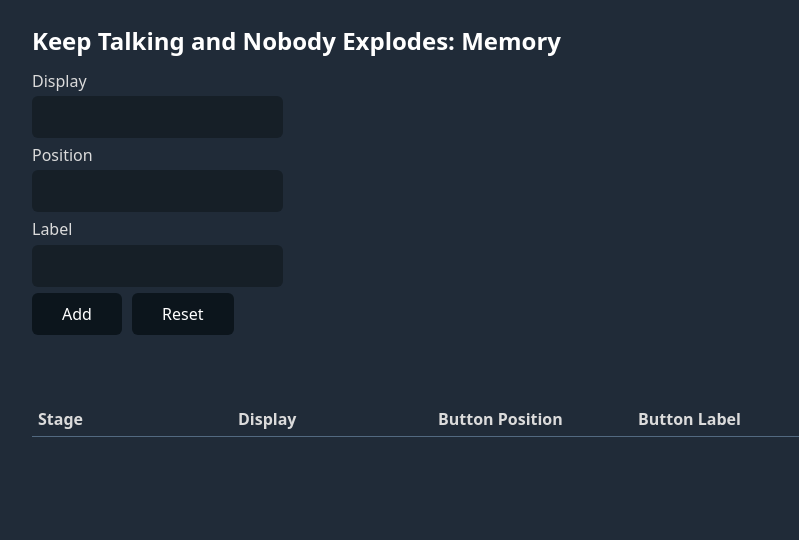
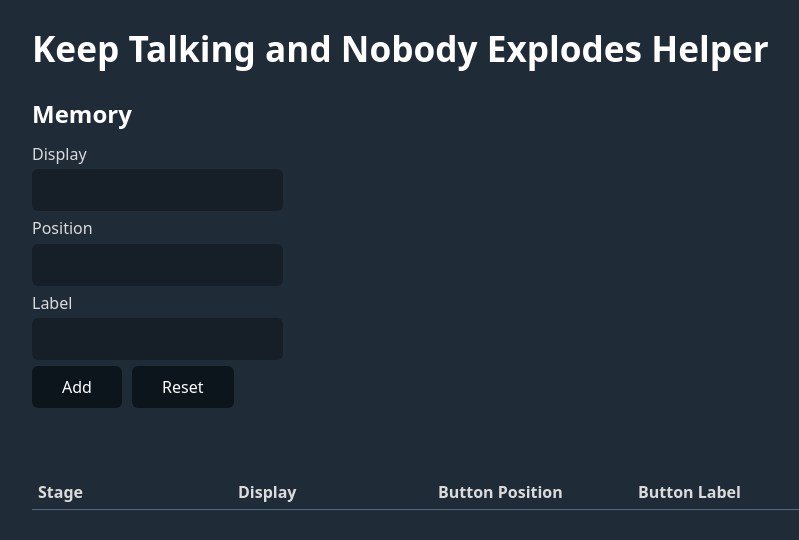
Before and after one commit to TolleyLikesRice/KTANE-Helper, a plain HTML site: page index.html in a window 1280 px wide. Shown: the whole page, without its empty margins (208-1007 px from the left). Drawn offline with nearby package versions, Linux system fonts and the light colour scheme.

Commit message:
Update index.html

```diff
--- a/index.html
+++ b/index.html
@@ -1,7 +1,7 @@
 <head>
     <link rel="stylesheet" href="https://cdn.jsdelivr.net/gh/kognise/water.css@latest/dist/dark.min.css">
     <meta name="viewport" content="width=device-width, initial-scale=1.0">
-    <title>KTANE: Memory</title>
+    <title>KTANE Helper</title>
     <script>
         let memoryStage = 1;
         function addMemory() {
@@ -20,7 +20,8 @@
         }
     </script>
 </head>
-<h2>Keep Talking and Nobody Explodes: Memory</h2>
+<h1>Keep Talking and Nobody Explodes Helper</h1>
+<h2>Memory</h2>
 <form _lpchecked="1" action="javascript:void(0);">
     <label for="memory-display">Display</label>
     <input name="memory-display" id="memory-display">
```
